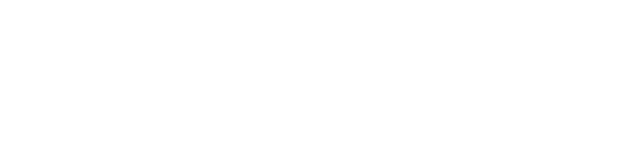
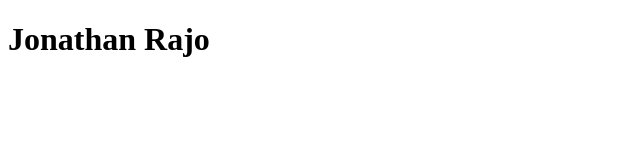
Before and after one commit to Rcanales2001/clase-07-html, a plain HTML site: page index.html in a window 1280 px wide. Shown: the whole page, without its empty margins (0-640 px from the left). Drawn offline with Linux system fonts and the light colour scheme.

Commit message:
Agrege un h1

```diff
--- a/index.html
+++ b/index.html
@@ -7,6 +7,7 @@
     <title>Clase HTML Y CSS PURO</title>
 </head>
 <body>
+    <h1>Jonathan Rajo</h1>
 
 </body>
 </html>
```
